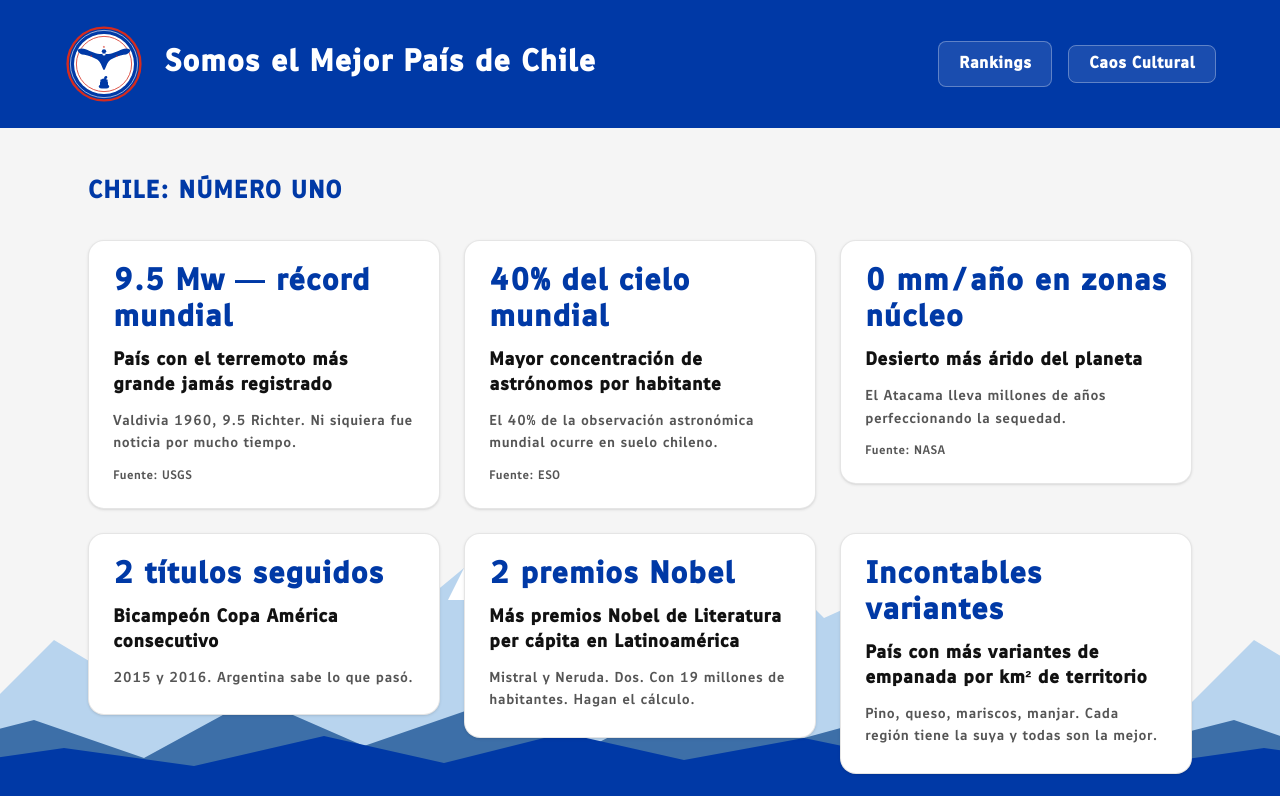
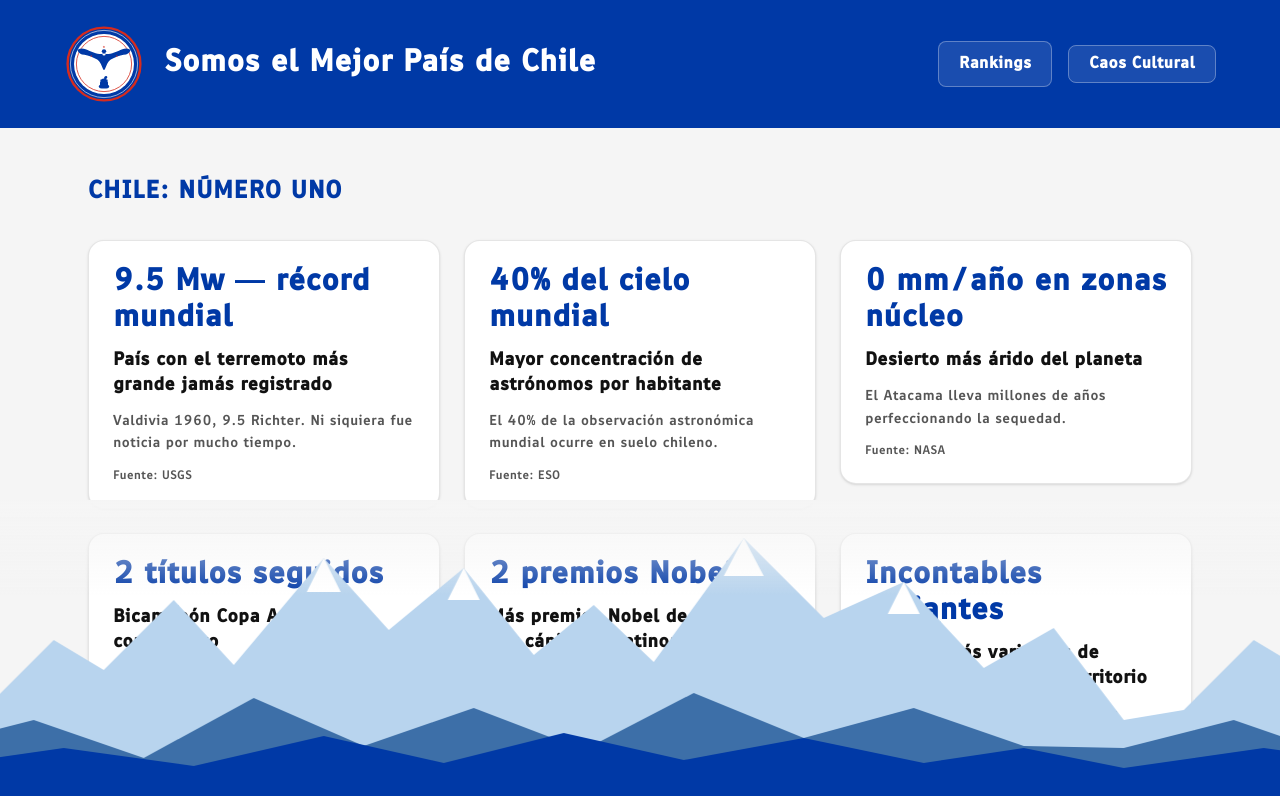
Before and after one commit to fcarvajalbrown/somoselmejorpais, a Next.js app: page / in a window 1280 px wide. Shown: the top 796 px of the page. Built offline with nearby package versions, Linux system fonts and the light colour scheme; no server answers.

Commit message:
fix(ui): mountain background using img tags at z-50 with gradient fade

```diff
--- a/src/app/globals.css
+++ b/src/app/globals.css
@@ -56,16 +56,8 @@
 }
 
 @keyframes scroll-mountains {
-  from { background-position-x: 0; }
-  to   { background-position-x: -1200px; }
-}
-
-.mountain-scroll {
-  background-image: url('/mountains.svg');
-  background-repeat: repeat-x;
-  background-position: left bottom;
-  background-size: 1200px 300px;
-  animation: scroll-mountains 90s linear infinite;
+  from { transform: translateX(0); }
+  to   { transform: translateX(-1200px); }
 }
 
 :root {
--- a/src/app/layout.tsx
+++ b/src/app/layout.tsx
@@ -15,8 +15,16 @@ export default function RootLayout({
   return (
     <html lang="es" className="h-full antialiased">
       <body className="min-h-full flex flex-col relative">
-        <div className="mountain-scroll pointer-events-none fixed bottom-0 left-0 right-0 h-[300px] z-0" />
-        <header className="bg-cl-blue text-white px-8 py-6">
+        {/* Mountains — always visible at viewport bottom, cards scroll past them */}
+        <div className="pointer-events-none fixed bottom-0 left-0 right-0 h-[300px] z-50 overflow-hidden">
+          <div className="absolute inset-x-0 top-0 h-24 bg-gradient-to-b from-[#F5F5F5] to-transparent z-10" />
+          <div style={{ display: "flex", animation: "scroll-mountains 90s linear infinite" }}>
+            <img src="/mountains.svg" alt="" style={{ height: 300, width: 1200, flexShrink: 0 }} />
+            <img src="/mountains.svg" alt="" style={{ height: 300, width: 1200, flexShrink: 0 }} />
+            <img src="/mountains.svg" alt="" style={{ height: 300, width: 1200, flexShrink: 0 }} />
+          </div>
+        </div>
+        <header className="relative z-[60] bg-cl-blue text-white px-8 py-6">
           <div className="mx-auto max-w-6xl flex items-center justify-between">
             <a href="/" className="flex items-center gap-5 hover:opacity-80">
               <img src="/logo.svg" alt="Logo" className="h-20 w-20" />
@@ -25,8 +33,8 @@ export default function RootLayout({
             <NavPopup />
           </div>
         </header>
-        <main className="flex-1">{children}</main>
-        <footer className="bg-cl-red text-white px-6 py-3 text-sm text-center">
+        <main className="relative flex-1 pb-[300px]">{children}</main>
+        <footer className="relative z-[60] bg-cl-red text-white px-6 py-3 text-sm text-center">
           Felipe Carvajal Brown
         </footer>
       </body>
```
